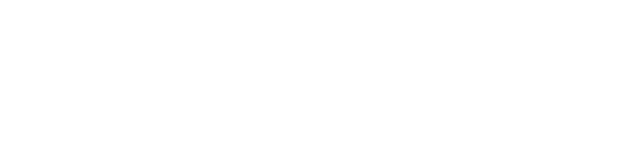
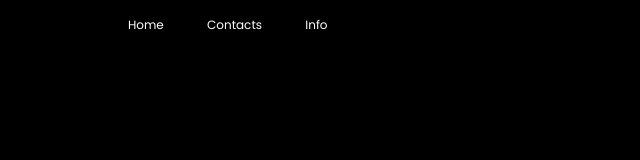
Before and after one commit to onslaught7/Image_Slider_Website, a website: page index.html in a window 1280 px wide. Shown: the whole page, without its empty margins (0-640 px from the left). Drawn offline with Linux system fonts and the light colour scheme.

Commit message:
header section and css styling

```diff
--- a/index.html
+++ b/index.html
@@ -8,7 +8,13 @@
 </head>
 <body>
 
-
+    <header>
+        <nav>
+            <a href="">Home</a>
+            <a href="">Contacts</a>
+            <a href="">Info</a>
+        </nav>
+    </header>
     <script src="app.js"></script>
 </body>
 </html>
--- a/style.css
+++ b/style.css
@@ -0,0 +1,28 @@
+
+@import url('https://fonts.googleapis.com/css2?family=Poppins:ital,wght@0,100;0,200;0,300;0,400;0,500;0,600;0,700;0,800;0,900;1,100;1,200;1,300;1,400;1,500;1,600;1,700;1,800;1,900&display=swap');
+
+body{
+    font-family: Poppins;
+    background-color: black;
+    color: white;
+    margin: 0;
+    font-size: 12px;
+}
+
+a{
+    text-decoration: none;
+    color: white;
+}
+
+header{
+    width: 1140px;
+    max-width: 80%;
+    margin: auto;
+    height: 50px;
+    display: flex;
+    align-items: center;
+}
+
+header a{
+  margin-right: 40px;
+}
```
